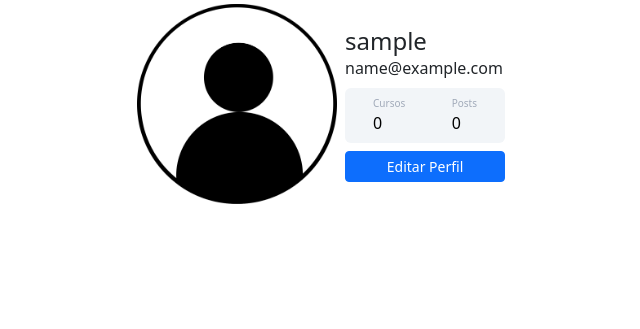
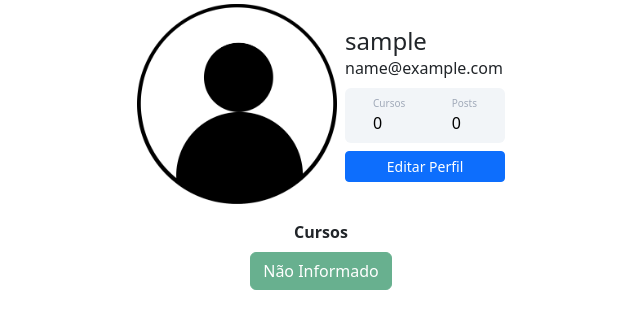
Before and after one commit to felipemonsef10/site-blog-flask, a Flask app: page /perfil in a window 1280 px wide. Shown: the part 116-445 px from the top of the page, without its empty margins (319-959 px from the left). Run offline with Flask 3, Linux system fonts and the light colour scheme; the visitor is signed in with stand-in values (Sample User, id 1).

Commit message:
ajustando a tela meu perfil

```diff
--- a/comunidadepython/routes.py
+++ b/comunidadepython/routes.py
@@ -6,13 +6,6 @@ from flask_login import login_user, logout_user, current_user, login_required
 from secrets import token_hex
 import os
 from PIL import Image
-
-
-lista_users = [
-    'Felipe',
-    'João',
-    'Fernanda'
-]
 
 
 @app.route('/')
@@ -28,7 +21,8 @@ def contato():
 @app.route('/usuarios')
 @login_required
 def usuarios():
-    return render_template('usuarios.html', lista_users=lista_users)
+    usuarios = Usuario.query.all()
+    return render_template('usuarios.html', usuarios=usuarios)
 
 
 @app.route('/login', methods=['GET', 'POST'])
@@ -82,8 +76,14 @@ def logout():
 @app.route('/perfil')
 @login_required
 def perfil():
+    if current_user.cursos == 'Não Informado':
+        qtd_cursos = 0
+    else:
+        qtd_cursos = len(current_user.cursos.split(';'))
+
     foto_perfil = url_for('static', filename='fotos_perfil/{}'.format(current_user.foto_perfil))
-    return render_template('perfil.html', foto_perfil=foto_perfil)
+
+    return render_template('perfil.html', foto_perfil=foto_perfil, qtd_cursos=qtd_cursos)
 
 
 @app.route('/post/criar')
@@ -107,6 +107,26 @@ def salvar_imagem(imagem):
     return nome_imagem_codificada
 
 
+def atualizar_cursos(form):
+    cursos = []
+    for campo in form:
+        if campo.name.startswith('curso_'):
+            if campo.data == True:
+                cursos.append(campo.label.text)
+
+    if len(cursos) == 0:
+        return 'Não Informado'
+
+    return (';').join(cursos)
+
+
+def verificar_cursos(form, cursos_usuario):
+    for campo in form:
+        if campo.name.startswith('curso_'):
+            if campo.label.text in cursos_usuario:
+                campo.data = True
+
+
 @app.route('/perfil/editar',  methods=['GET', 'POST'])
 @login_required
 def editar_perfil():
@@ -124,8 +144,12 @@ def editar_perfil():
             current_user.email = form.email.data
             mudou = True
 
-        elif current_user.username != form.username.data:
+        if current_user.username != form.username.data:
             current_user.username = form.username.data
+            mudou = True
+
+        if current_user.cursos != atualizar_cursos(form):
+            current_user.cursos = atualizar_cursos(form)
             mudou = True
 
         if mudou:
@@ -138,6 +162,7 @@ def editar_perfil():
     elif request.method == "GET":
         form.email.data = current_user.email
         form.username.data = current_user.username
+        verificar_cursos(form, current_user.cursos)
 
     foto_perfil = url_for('static', filename='fotos_perfil/{}'.format(current_user.foto_perfil))
     return render_template('editar_perfil.html', foto_perfil=foto_perfil, form=form)
--- a/comunidadepython/templates/perfil.html
+++ b/comunidadepython/templates/perfil.html
@@ -2,6 +2,7 @@
 
 
 {% block body %}
+
     <div class="container mt-5 d-flex justify-content-center">
         <div class="card p-3">
             <div class="d-flex align-items-center">
@@ -14,7 +15,11 @@
                     <div class="p-2 mt-2 bg-primary d-flex justify-content-between rounded text-white stats">
                         <div class="d-flex flex-column cursos-posts">
                             <span class="cursos">Cursos</span>
-                            <span class="number1">0</span>
+                                {% if current_user.cursos == 'Não Informado' %}
+                                    <span class="number1">0</span>
+                                {% else %}
+                                    <span class="number1">{{ current_user.cursos.split(';').__len__() }}</span>
+                                {% endif %}
                         </div>
                         <div class="d-flex flex-column cursos-posts">
                             <span class="posts">Posts</span>
@@ -30,6 +35,17 @@
             </div>
         </div>
     </div>
+
+    <div class="row justify-content-center">
+        <div class="col-4" style="text-align: center;">
+            <strong>Cursos</strong><br>
+            {% for curso in current_user.cursos.split(';') %}
+                <button class="btn btn-success mt-2" disabled>{{ curso }}</button>
+            {% endfor %}
+        </div>
+    </div>
+
     {% block form_editar_perfil %}
     {% endblock %}
+
 {% endblock %}
```
Also changed, not shown: comunidadepython/templates/usuarios.html (+6 -2 lines), comunidadepython/static/fotos_perfil/default9e2be2a953abe4b6.png (renamed from comunidadepython/static/fotos_perfil/imagecdefb42eb4599d4a.png), comunidadepython/static/fotos_perfil/defaultaad05be3fbccfdbb.png (added), comunidadepython/static/fotos_perfil/image336faa7fe9c93064.png (added).
